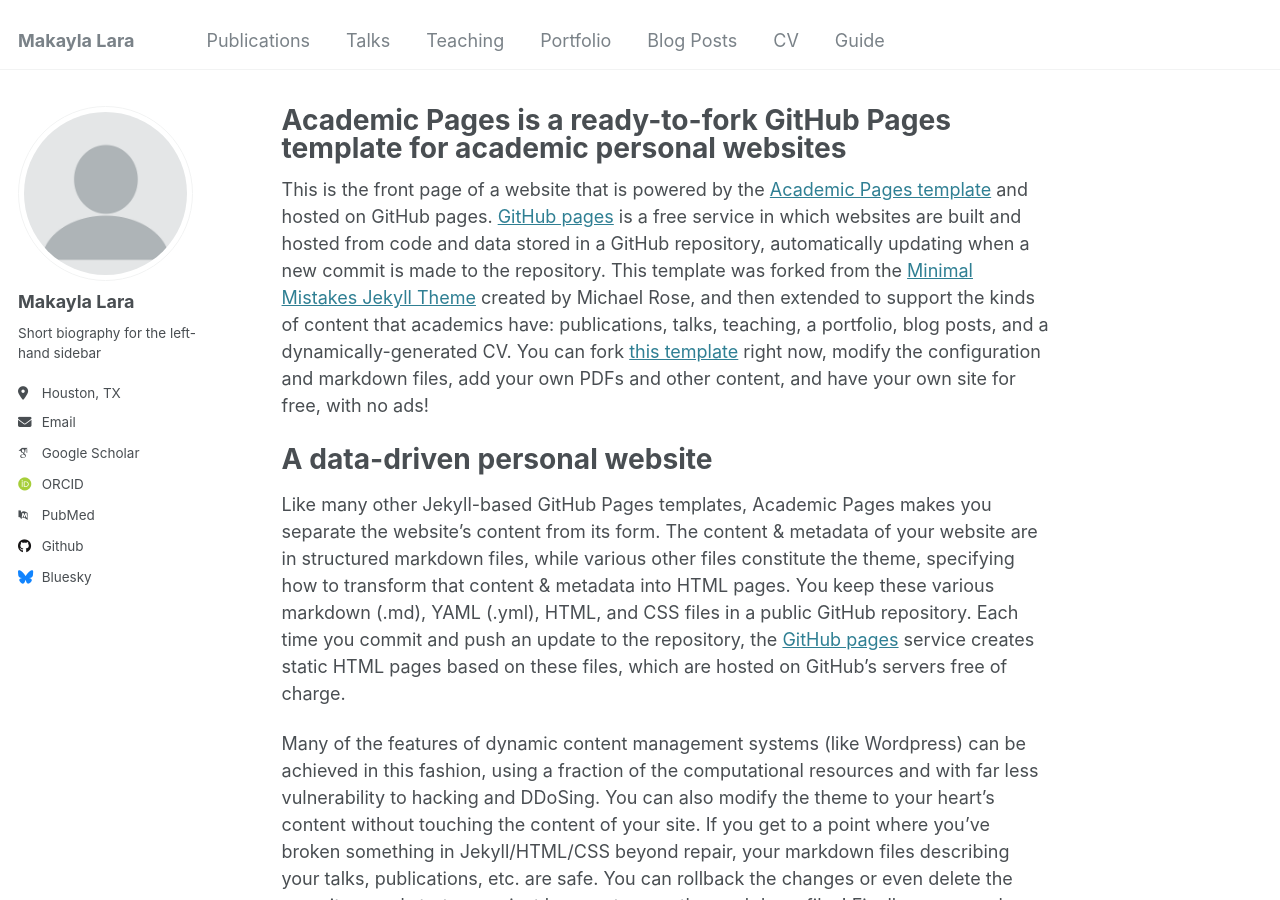
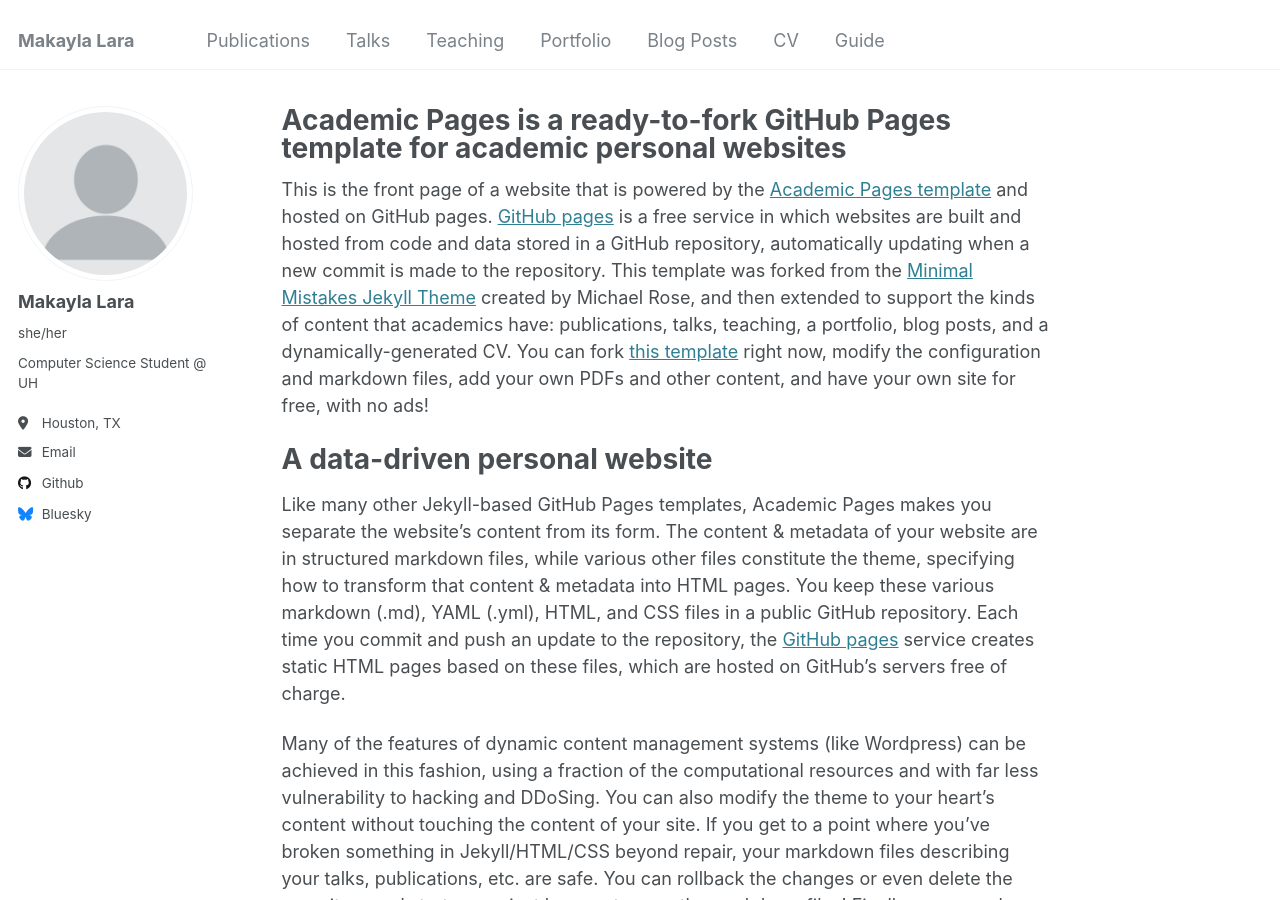
Before and after one commit to makssla/makssla.github.io, a Jekyll site: the page built from _pages/about.md, in a window 1280 px wide and 900 px high. Built offline with Jekyll 4.4.1, drawn with Linux system fonts in a browser that asks for light colours; some web fonts are replaced.

Commit message:
Update _config.yml

```diff
--- a/_config.yml
+++ b/_config.yml
@@ -23,20 +23,20 @@ author:
   # Biographic information
   avatar           : "profile.png"
   name             : "Makayla Lara"
-  pronouns         : # example: "she/her"
-  bio              : "Short biography for the left-hand sidebar"
+  pronouns         : "she/her"
+  bio              : "Computer Science Student @ UH"
   location         : "Houston, TX"
   employer         : #
   uri              : # URL
-  email            : "none@example.org"
+  email            : "mkslara@gmail.com"
 
   # Academic websites
   arxiv            : # URL - Update with the correct link to your profile
-  googlescholar    : "https://scholar.google.com/citations?user=PS_CX0AAAAAJ"
+  googlescholar    : #"https://scholar.google.com/citations?user=PS_CX0AAAAAJ"
   impactstory      : # URL
-  orcid            : "http://orcid.org/yourorcidurl"
+  orcid            : #"http://orcid.org/yourorcidurl"
   semantic         : # URL
-  pubmed           : "https://www.ncbi.nlm.nih.gov/pubmed/?term=john+snow"
+  pubmed           : #"https://www.ncbi.nlm.nih.gov/pubmed/?term=john+snow"
   researchgate     : # URL
   scopus           : # URL
 
@@ -146,9 +146,9 @@ social:
 
 # Analytics
 analytics:
-  provider               :  "false" # false (default), "google", "google-universal", "google-analytics-4", "custom"
+  provider               :  "custom" # false (default), "google", "google-universal", "google-analytics-4", "custom"
   google:
-    tracking_id          :
+    tracking_id          :  G-4MVYFD6H7J
 
 
 # Reading Files
```
